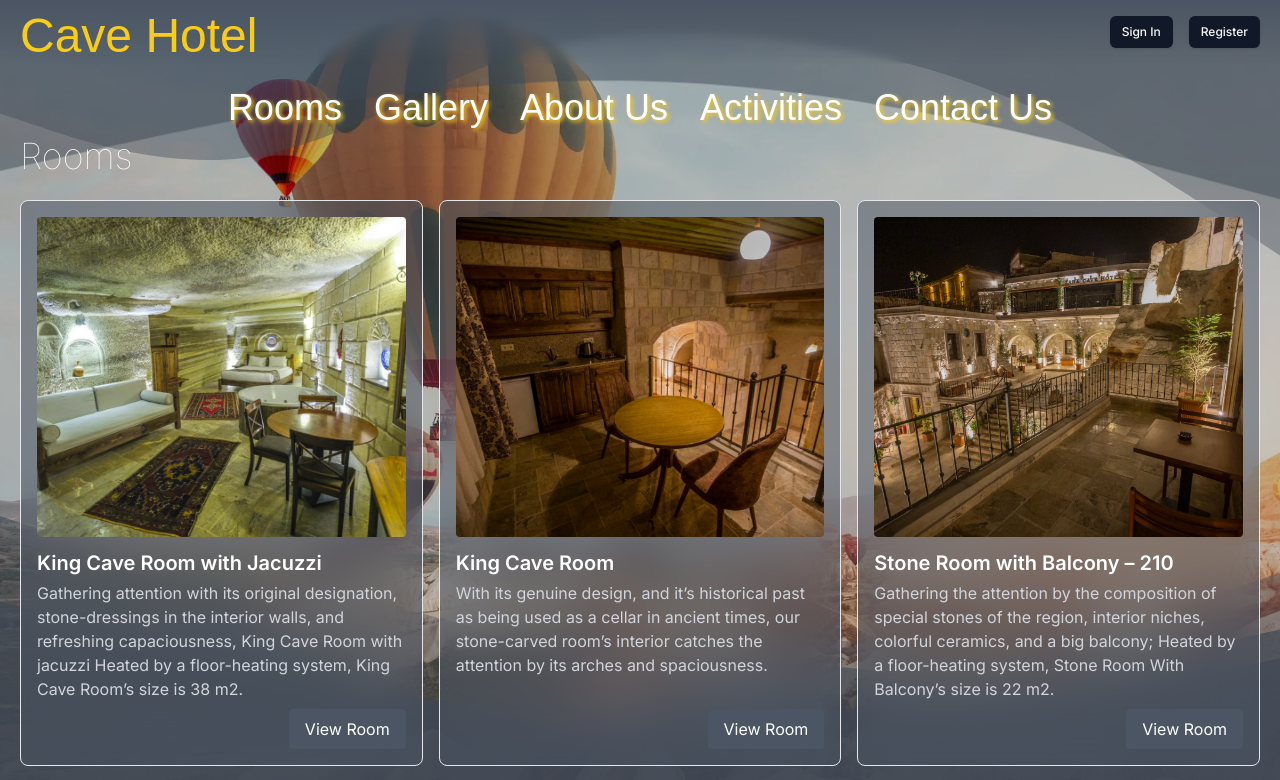
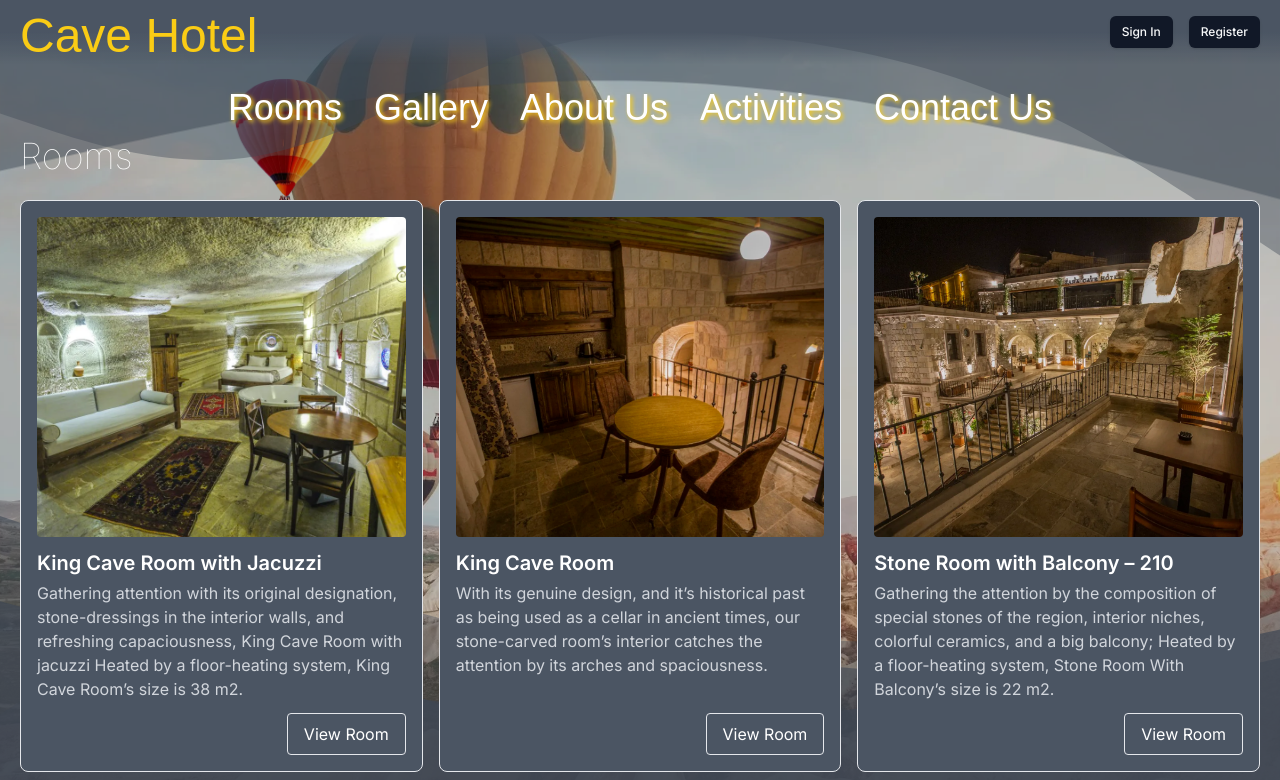
Before and after one commit to ZUBOV-ILLIA/hotel-booking-app, a Next.js app: page /rooms in a window 1280 px wide. Shown: the top 780 px of the page. Built offline with nearby package versions, Linux system fonts and the light colour scheme; no server answers; a web font is replaced by a local one.

Commit message:
some design changing

```diff
--- a/app/profile/[[...rest]]/page.tsx
+++ b/app/profile/[[...rest]]/page.tsx
@@ -12,7 +12,7 @@ export default function Profile() {
 
       <Suspense fallback={<div>Loading...</div>}>
         <SignedIn>
-          <div className="acc-settings-btn my-4 flex animate-slideInFromRight items-center backdrop-blur md:self-end">
+          <div className="acc-settings-btn my-4 flex animate-slideInFromRight items-center rounded bg-gray-600 bg-opacity-90 hover:bg-gray-500 md:self-end">
             <UserButton />
             <span className="pr-4">Account Settings</span>
           </div>
--- a/components/RoomCard.tsx
+++ b/components/RoomCard.tsx
@@ -5,7 +5,7 @@ import React from "react";
 export default function RoomCard({ room }: { room: Room }) {
   return (
     <div
-      className="flex flex-col rounded-lg border bg-gray-600 bg-opacity-50 p-4 backdrop-blur-xl"
+      className="flex flex-col rounded-lg border bg-gray-600 p-4"
       key={room.link}
     >
       <Image
@@ -17,10 +17,10 @@ export default function RoomCard({ room }: { room: Room }) {
       />
 
       <h3 className="mb-1 text-xl font-semibold">{room.name}</h3>
-      <p className="mb-2 text-gray-300">{room.description}</p>
+      <p className="mb-3 text-gray-300">{room.description}</p>
       <Link
         href={`/rooms/${room.link}`}
-        className="mt-auto inline-block self-end rounded bg-gray-600 px-4 py-2 text-white hover:bg-gray-500"
+        className="mt-auto inline-block self-end rounded border px-4 py-2 text-white hover:bg-gray-500"
       >
         View Room
       </Link>
--- a/components/home/Footer.tsx
+++ b/components/home/Footer.tsx
@@ -1,6 +1,6 @@
 export default function Footer() {
   return (
-    <footer className="flex h-8 items-center justify-center overflow-hidden text-xs text-slate-100 backdrop-blur-md md:h-16">
+    <footer className="flex h-8 items-center justify-center overflow-hidden text-xs text-slate-100 md:h-16">
       <span className="animate-slideInFromBottom">
         All rights reserved © {new Date().getFullYear()}
       </span>
--- a/components/home/Header.tsx
+++ b/components/home/Header.tsx
@@ -3,7 +3,7 @@ import UserAuth from "@/components/UserAuth";
 
 export default function Header() {
   return (
-    <header className="sticky top-0 z-50 overflow-hidden bg-opacity-60 bg-gradient-to-b from-gray-600 to-transparent py-3 backdrop-blur-sm">
+    <header className="sticky top-0 z-50 overflow-hidden bg-opacity-60 bg-gradient-to-b from-gray-600 via-gray-600 to-transparent py-3">
       <nav className="container mx-auto px-5">
         <ul className="flex justify-between">
           <li className="flex animate-slideInFromLeft items-center">
```
